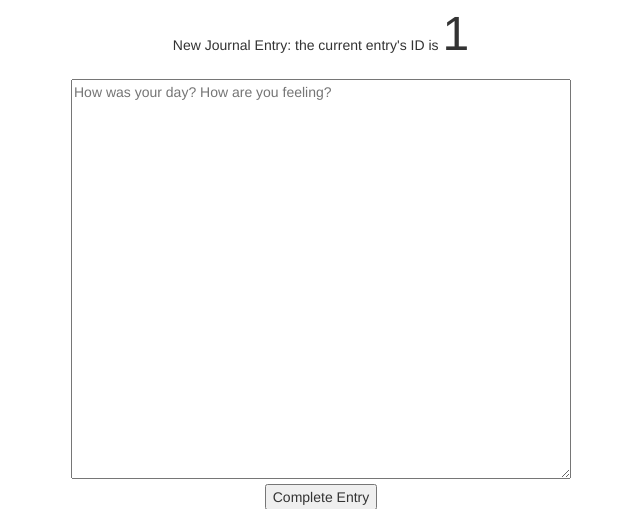
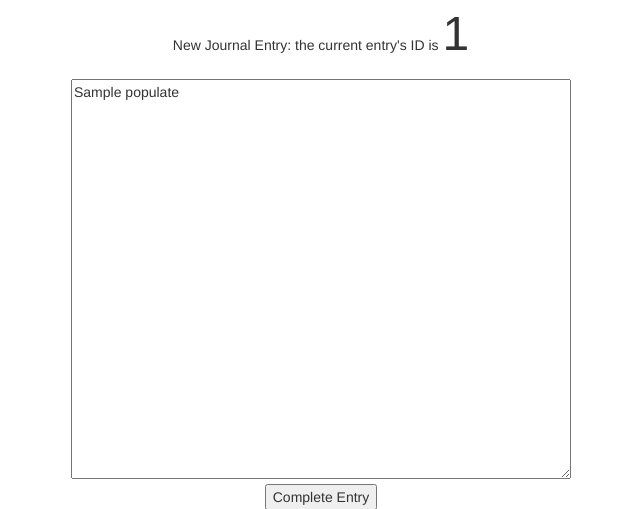
Before and after one commit to 99anthonylam/hackmit2019, a Python web app: template templates/home.html in a window 1280 px wide. Shown: the top 509 px of the page, without its empty margins (319-959 px from the left). Run offline with Jinja, Linux system fonts and the light colour scheme; the template is opened without the code that fills it: most values are stand-ins (such as "Sample title", 1, 10 or a date in 2020); some libraries are stand-ins or nearby versions.

Commit message:
fixed pop

```diff
--- a/templates/home.html
+++ b/templates/home.html
@@ -33,7 +33,7 @@
         </div>
 
         <form class = 'form' action="/" method="post">
-            <textarea id="journal-entry" type=textarea style="width: 500px; height: 400px;" name="journal-entry" placeholder="How was your day? How are you feeling?"></textarea> <br>
+            <textarea id="journal-entry" type=textarea style="width: 500px; height: 400px;" name="journal-entry" placeholder="How was your day? How are you feeling?">{{populate}}</textarea> <br>
             <input type="submit" value="Complete Entry">
         </form>
         <button class = 'button' id="streamButton" onclick="doStream()">Record</button>
```
